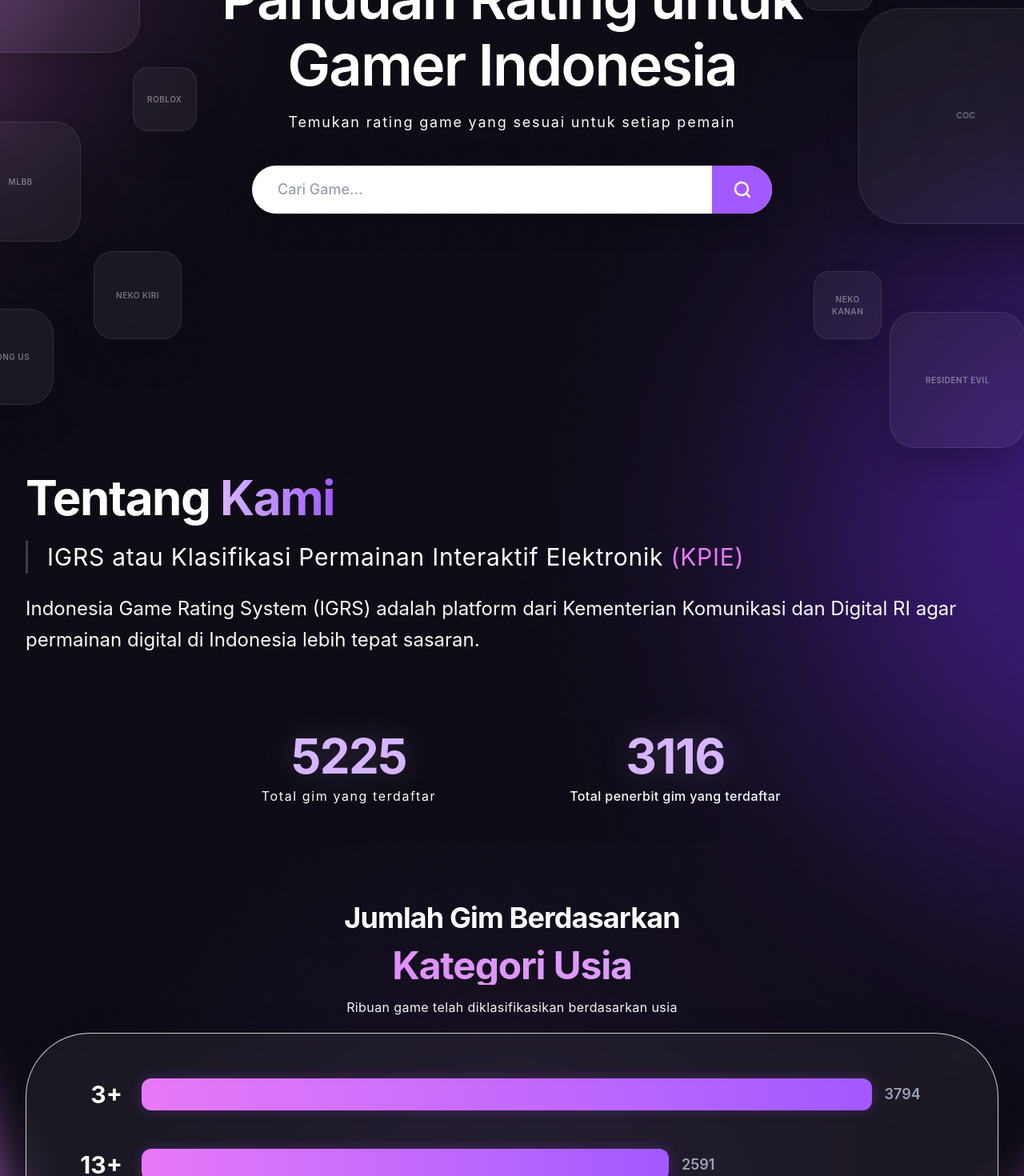
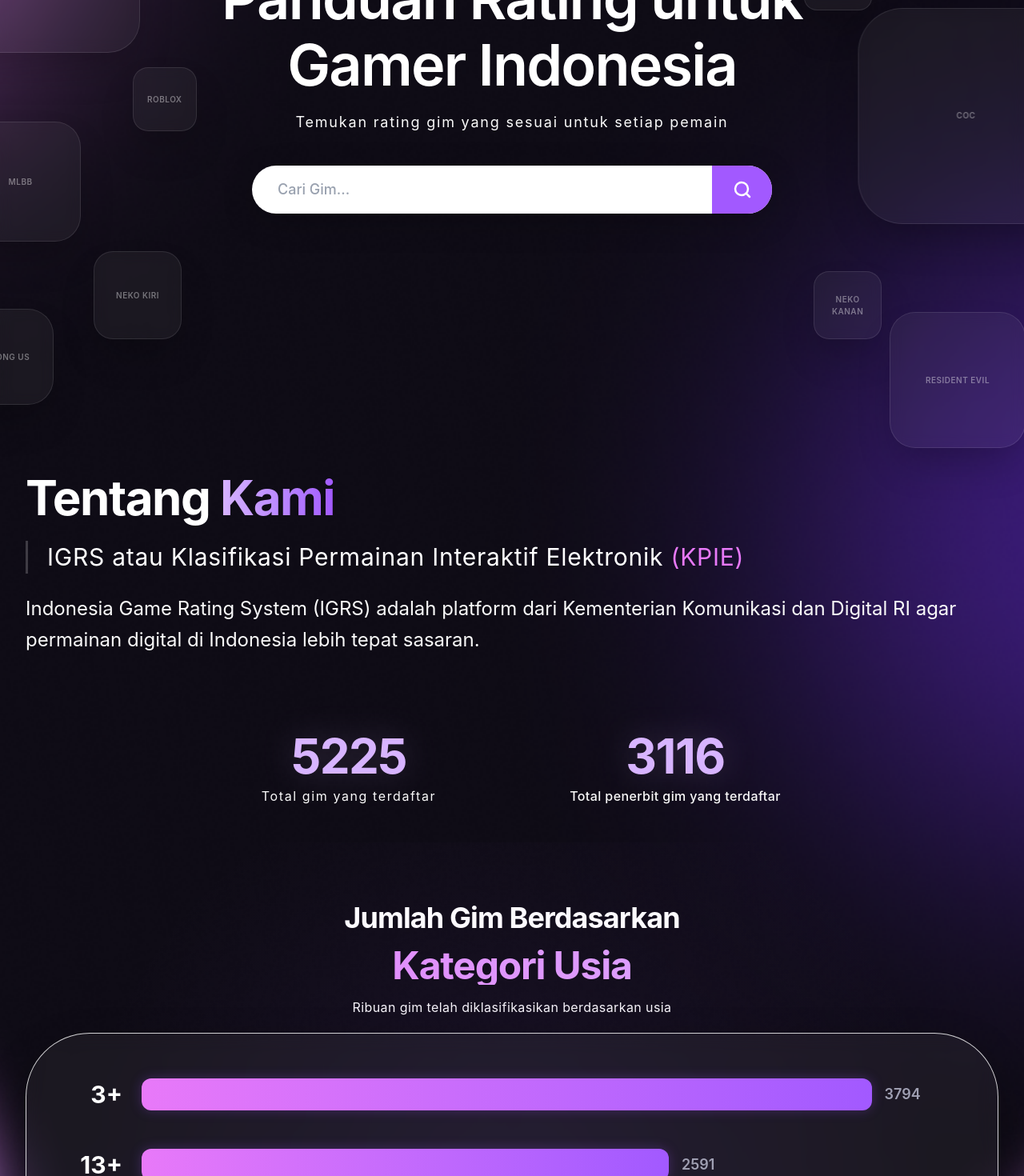
Before and after one commit to ak7prisma/redesign-chalange-team-2, a React (Vite) app in the folder frontend/: page / in a window 1280 px wide. Shown: the part 320-1790 px from the top of the page at 80% size. Built offline with nearby package versions, Linux system fonts and the light colour scheme.

Commit message:
chore: change game to gim

```diff
--- a/frontend/src/components/About/Hero.jsx
+++ b/frontend/src/components/About/Hero.jsx
@@ -30,7 +30,7 @@ export default function AboutHero() {
 
       <p className="text-neutral-6 text-lg md:text-2xl leading-relaxed max-w-[90%] font-light tracking-wide">
         Kami hadir untuk memberikan transparansi dan perlindungan bagi pemain
-        game di Indonesia melalui klasifikasi konten yang akurat dan berbasis
+        gim di Indonesia melalui klasifikasi konten yang akurat dan berbasis
         regulasi pemerintah.
       </p>
 
@@ -40,7 +40,7 @@ export default function AboutHero() {
           variant="primary"
           icon={FiArrowRight}
         >
-          Daftar Game
+          Daftar Gim
         </Button>
 
         <Button
--- a/frontend/src/components/Games/GamesHeader.jsx
+++ b/frontend/src/components/Games/GamesHeader.jsx
@@ -25,10 +25,10 @@ export default function GamesHeader({
         className="text-center space-y-4 max-w-3xl mx-auto"
       >
         <h1 className="text-4xl md:text-5xl font-bold tracking-tight bg-gradient-to-r from-primary-5 via-primary-5 to-primary-3 bg-clip-text text-transparent">
-          Pustaka Game Terdaftar
+          Pustaka Gim Terdaftar
         </h1>
         <p className="text-neutral-5 text-sm md:text-base leading-relaxed">
-          Telusuri koleksi game yang telah diklasifikasikan oleh Indonesian Game Rating System.
+          Telusuri koleksi gim yang telah diklasifikasikan oleh Indonesian Game Rating System.
           Temukan konten yang sesuai dengan kategori usia keluarga Anda.
         </p>
       </motion.div>
@@ -44,7 +44,7 @@ export default function GamesHeader({
             <BiSearch className="text-neutral-5 w-4 h-4" />
             <input
               type="text"
-              placeholder="Cari game berdasarkan nama atau genre..."
+              placeholder="Cari gim berdasarkan nama atau genre..."
               value={searchQuery}
               onChange={(e) => onSearchChange(e.target.value)}
               className="flex-1 bg-transparent text-white placeholder:text-neutral-5 outline-none text-sm"
--- a/frontend/src/components/Home/AgeCategoryChart.jsx
+++ b/frontend/src/components/Home/AgeCategoryChart.jsx
@@ -27,7 +27,7 @@ export default function AgeCategoryChart() {
             Kategori Usia
           </h4>
           <p className="text-neutral-6 text-sm md:text-base font-normal tracking-wide">
-            Ribuan game telah diklasifikasikan berdasarkan usia
+            Ribuan gim telah diklasifikasikan berdasarkan usia
           </p>
         </div>
 
--- a/frontend/src/components/Home/CTA.jsx
+++ b/frontend/src/components/Home/CTA.jsx
@@ -20,11 +20,11 @@ export default function CTA() {
 
         <div className="relative z-10 space-y-6 max-w-4xl mx-auto">
           <h2 className="text-4xl md:text-5xl font-semibold text-primary-5 tracking-tight leading-tight">
-            Siap Daftarkan Game Anda?
+            Siap Daftarkan Gim Anda?
           </h2>
 
           <p className="text-primary-5 text-md md:text-base font-normal leading-relaxed max-w-3xl mx-auto tracking-wider">
-            Gabung bersama ribuan pengembang game lainnya untuk membangun ekosistem digital Indonesia yang aman dan mengedukasi.
+            Gabung bersama ribuan pengembang gim lainnya untuk membangun ekosistem digital Indonesia yang aman dan mengedukasi.
           </p>
 
           <div className="pt-4">
--- a/frontend/src/components/Home/Hero.jsx
+++ b/frontend/src/components/Home/Hero.jsx
@@ -62,7 +62,7 @@ export default function Hero() {
           initial="hidden" animate="visible" variants={fadeInUp} transition={{ delay: 0.1 }}
           className="text-neutral-6 mb-7 md:mb-10 text-sm md:text-lg font-base tracking-widest px-4"
         >
-          Temukan rating game yang sesuai untuk setiap pemain
+          Temukan rating gim yang sesuai untuk setiap pemain
         </motion.p>
 
         <motion.div
@@ -71,7 +71,7 @@ export default function Hero() {
         >
           <input
             type="text"
-            placeholder="Cari Game..."
+            placeholder="Cari Gim..."
             value={searchQuery}
             onChange={(e) => setSearchQuery(e.target.value)}
             onKeyDown={handleKeyDown}
--- a/frontend/src/pages/Games.jsx
+++ b/frontend/src/pages/Games.jsx
@@ -47,7 +47,7 @@ export default function Games() {
             className="flex flex-col items-center justify-center py-24 space-y-4 text-center"
           >
             <span className="text-6xl">🎮</span>
-            <h3 className="text-2xl font-bold text-white">Game tidak ditemukan</h3>
+            <h3 className="text-2xl font-bold text-white">Gim tidak ditemukan</h3>
             <p className="text-neutral-5">Coba ubah kata kunci pencarian atau filter yang dipilih.</p>
           </motion.div>
         ) : (
--- a/frontend/src/pages/Maintenance.jsx
+++ b/frontend/src/pages/Maintenance.jsx
@@ -99,7 +99,7 @@ export default function Maintenance() {
               to="/games"
               className="px-8 py-3 rounded-full border border-white/15 bg-white/5 text-white font-semibold hover:bg-white/10 transition-all duration-300 text-sm md:text-base"
             >
-              Lihat Daftar Game
+              Lihat Daftar Gim
             </Link>
           </motion.div>
         </section>
```
